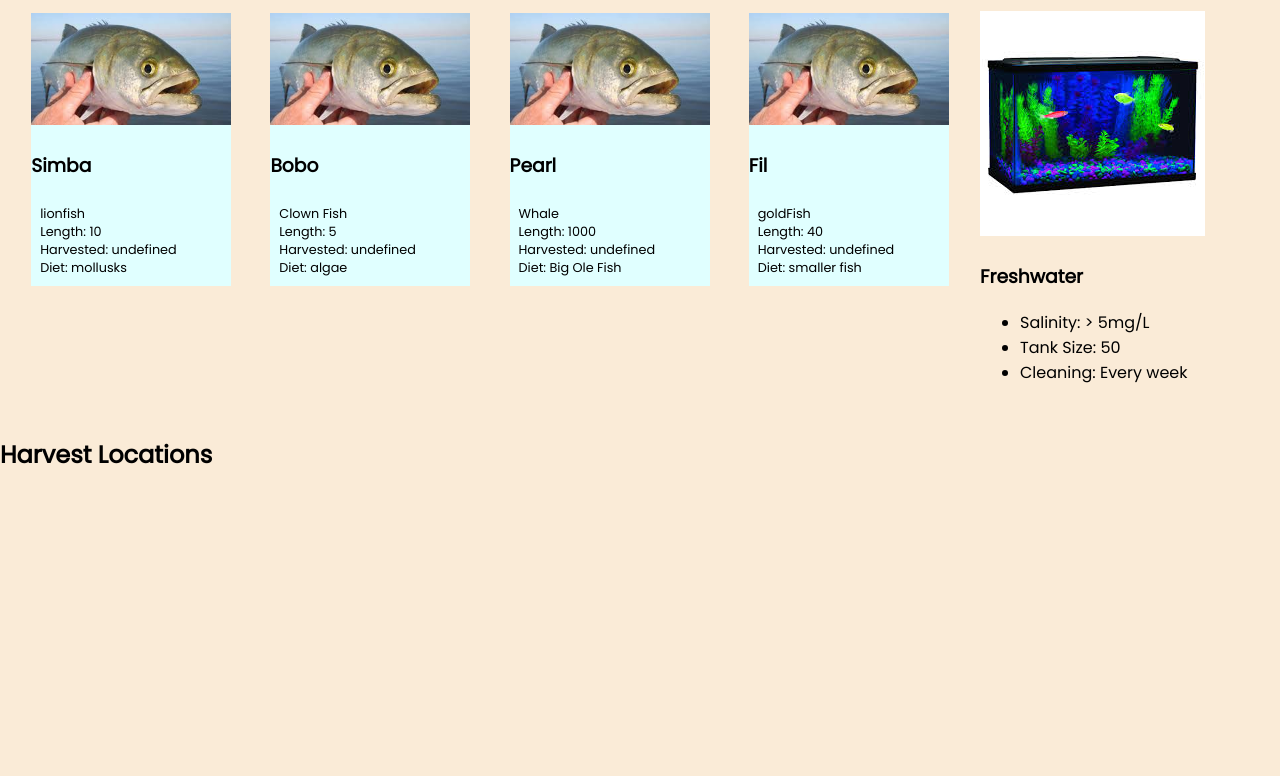
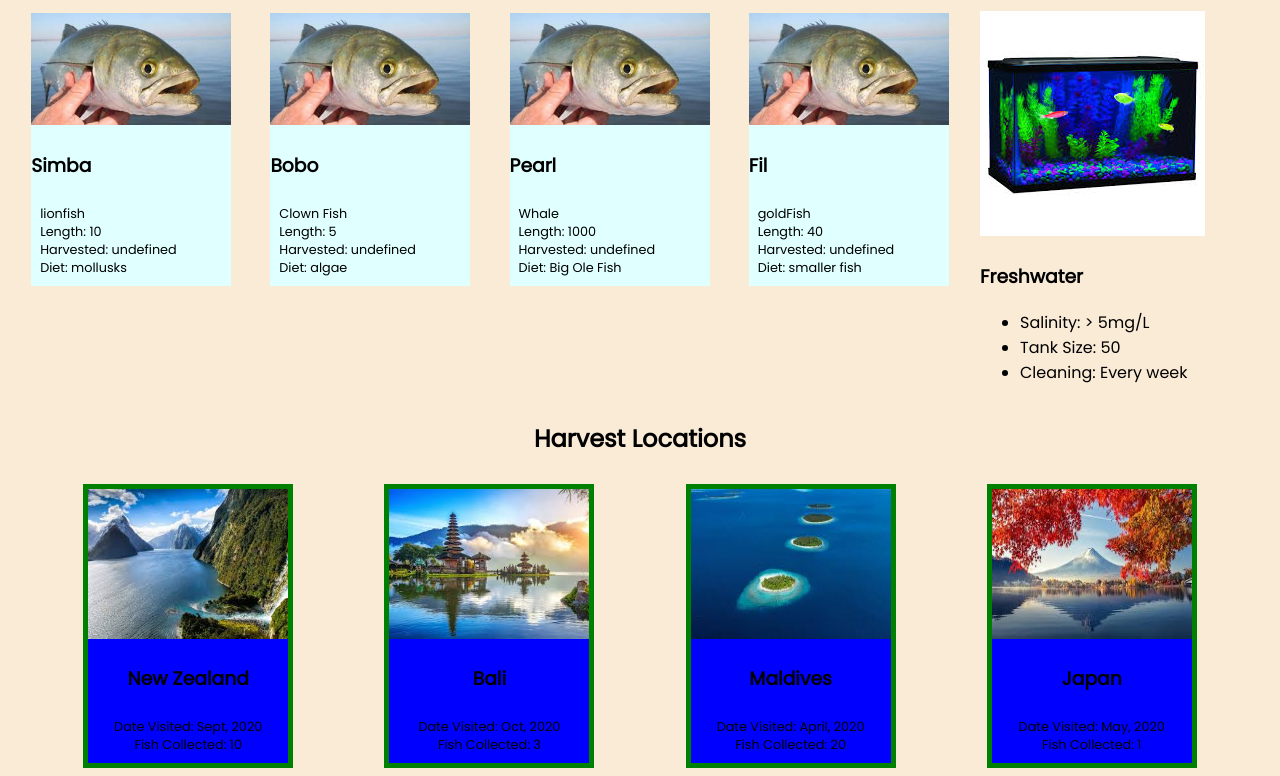
Before and after one commit to pour-theoil/Martins-Aquarium, a plain HTML site: page index.html in a window 1280 px wide. Shown: the part 618-1394 px from the top of the page. Before the commit the page ends 1126 px from the top, so only its background shows below. Drawn offline with Linux system fonts and the light colour scheme.

Commit message:
styling and added harvest back in

```diff
--- a/index.html
+++ b/index.html
@@ -28,7 +28,7 @@
         </div>
 
 	</div>
-    <div class="fishTank">
+    <div class="harvest">
 			<h2>Harvest Locations</h2>
 			<section id="harvest"></section>
 	</div>
--- a/scripts/main.js
+++ b/scripts/main.js
@@ -10,3 +10,5 @@ const allTheTips = TipList();
 
 
 import { HarvestList } from './harvest/HarvestList.js';
+
+const harvelocal = HarvestList();
--- a/styles/main.css
+++ b/styles/main.css
@@ -71,6 +71,32 @@ nav a:active {
 	max-width: 200px;
 }
 
+.harvest {
+	text-align: center;
+}
+
+.harvest-card {
+	border: 5px solid green;
+	background-color: blue;
+	list-style-type: none;
+	margin: .5em;
+	max-width: 200px;
+}
+
+.harvest-card ul {
+	list-style-type: none;
+	padding: .5em;
+	margin: .2em;
+	font-size: .8em;
+	text-align: left;
+}
+
+
+.harvest-image {
+	height: 150px;
+	width: 100%;
+}
+
 .fish-card ul {
 	list-style-type:none;
 	padding: .5em;
```
Also changed, not shown: images/bali.jpg (added), images/japan.jpg (added), images/maldives.jpg (added), images/newzealand.jpg (added).
